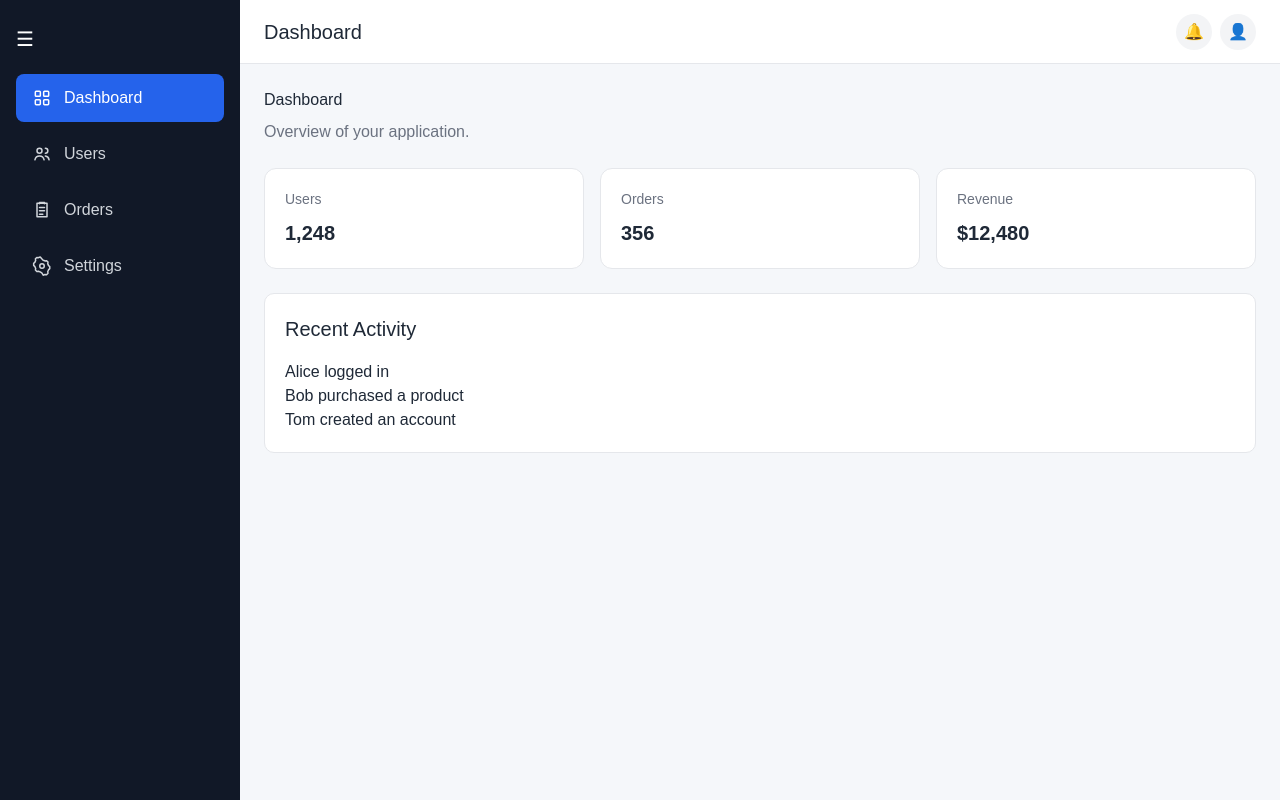
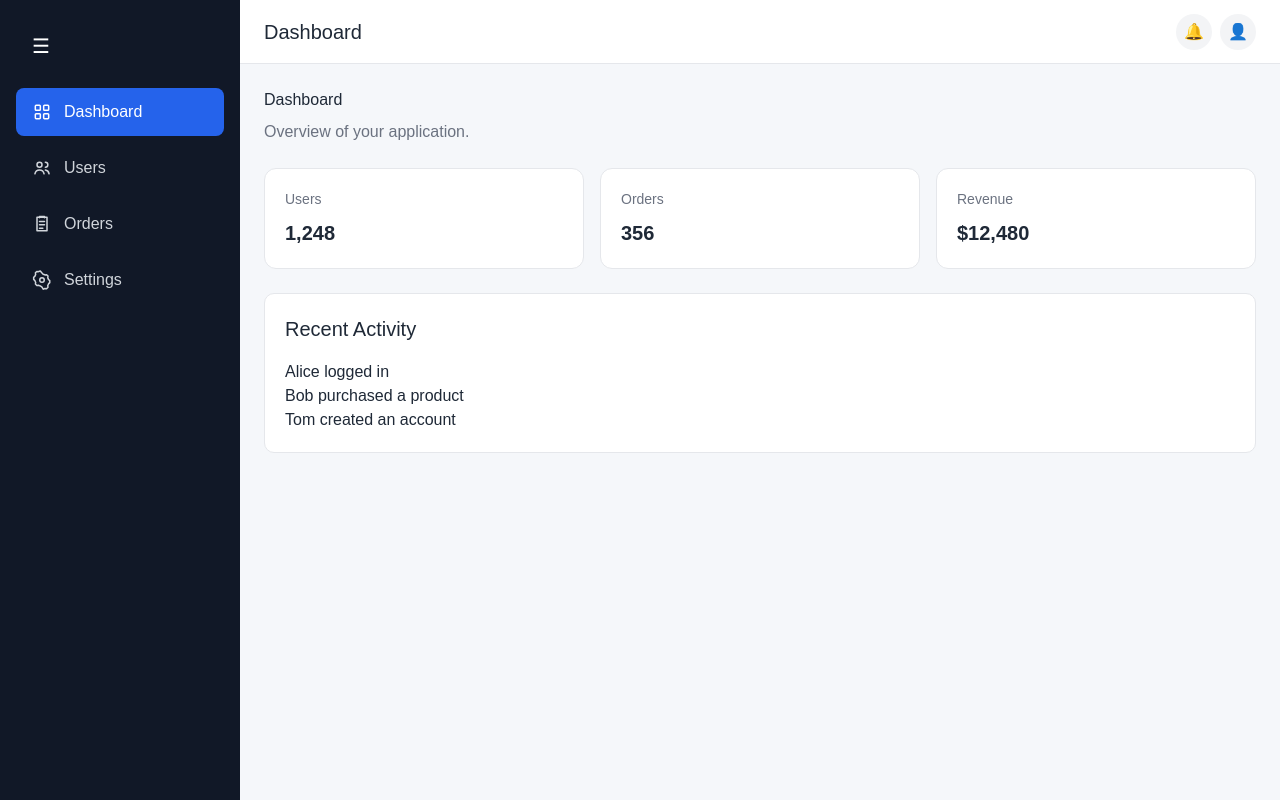
Before and after one commit to hougou7/mini-dashboard, a Next.js app: page /dashboard in a window 1280 px wide. Built offline with nearby package versions, Linux system fonts and the light colour scheme.

Commit message:
解决了 sidebar 图标没对齐的问题

```diff
--- a/components/Sidebar/Sidebar.module.css
+++ b/components/Sidebar/Sidebar.module.css
@@ -85,15 +85,28 @@
   padding: 12px 8px;
 }
 
+.closed .toggle {
+  justify-content: center;
+  padding: 12px 8px;
+}
+
 .closed .label {
   display: none;
 }
 
 .toggle {
+  display: flex;
+  width: 100%;
+  height: 44px;
+  align-items: center;
+  justify-content: flex-start;
+
+  padding: 12px 16px;
   border: none;
   background: transparent;
   color: white;
   font-size: 20px;
+  line-height: 1;
   cursor: pointer;
   margin-bottom: 20px;
 }
```
